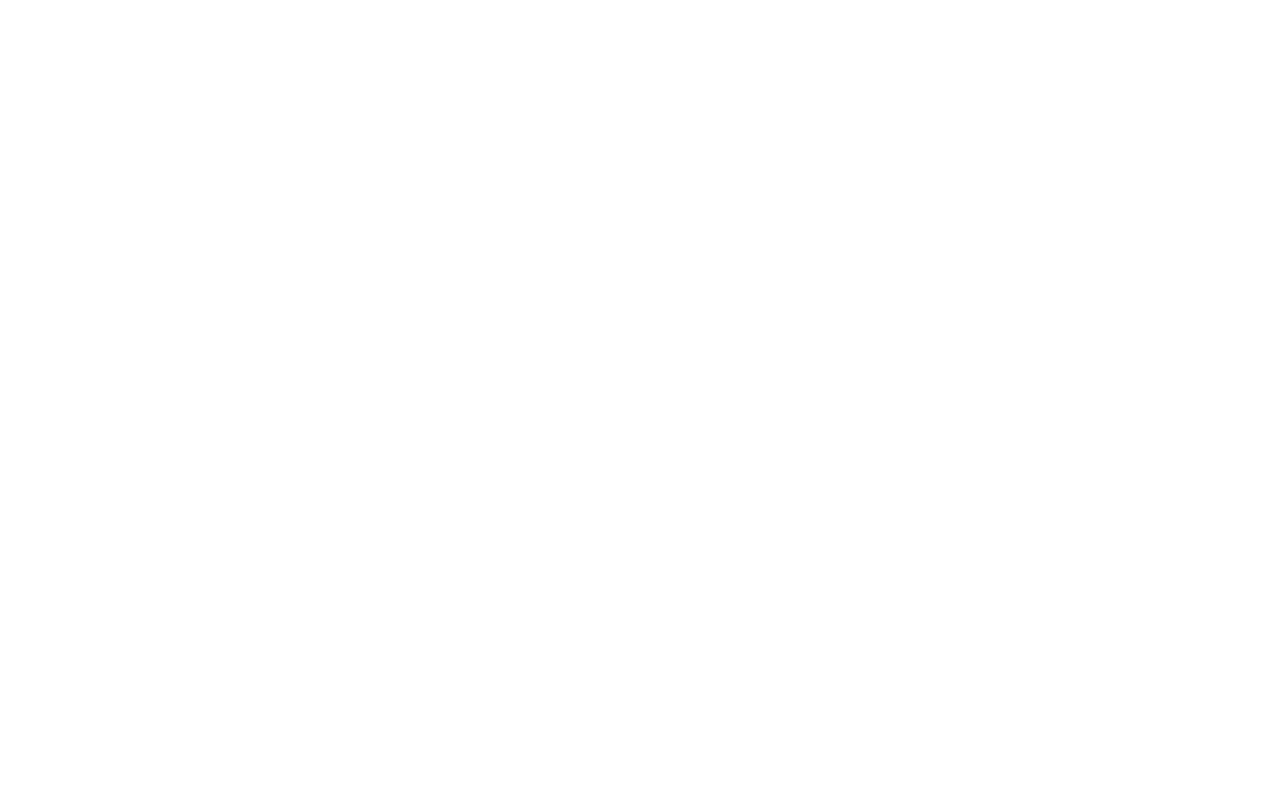
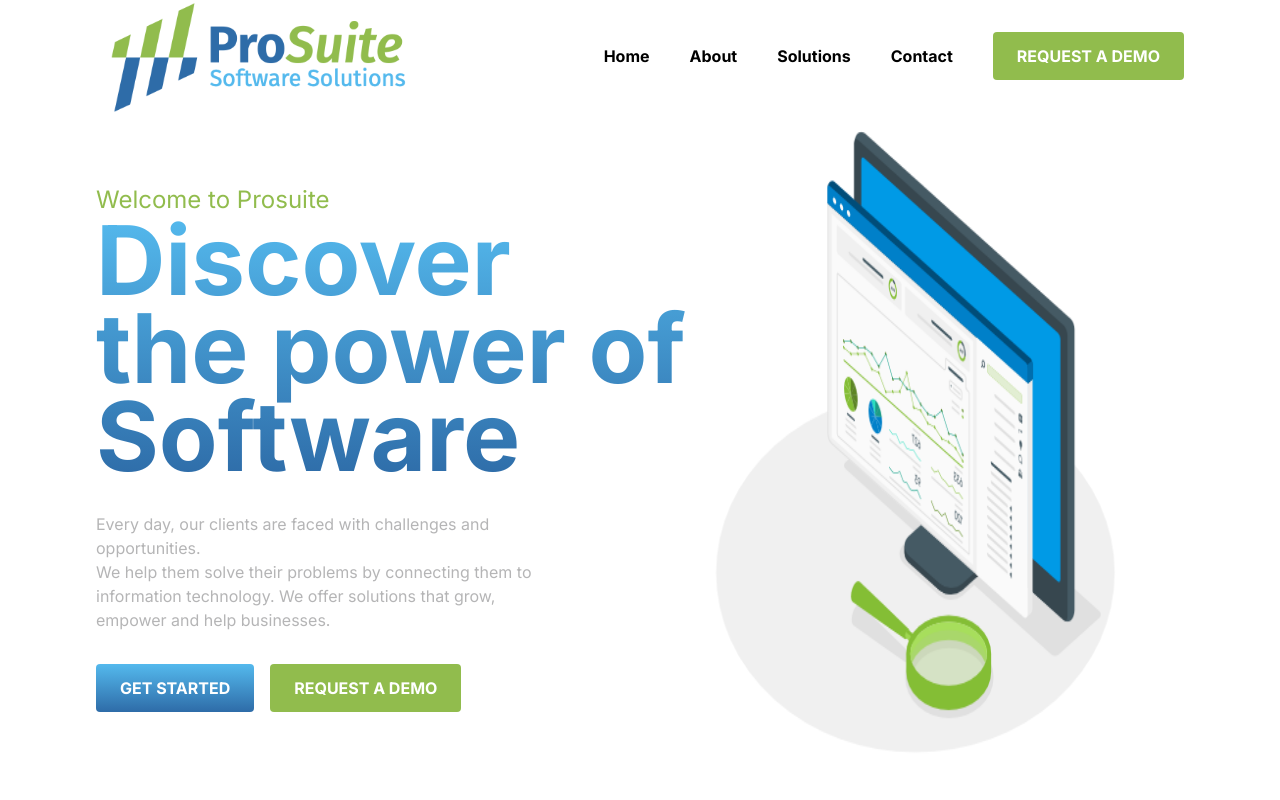
Before and after one commit to kgomotsowilbur/prosuite, a Next.js app: page / in a window 1280 px wide. Shown: the top 800 px of the page. Built offline with nearby package versions, Linux system fonts and the light colour scheme.

Commit message:
Header and home page

```diff
--- /dev/null
+++ b/src/app/components/about.tsx
@@ -0,0 +1,11 @@
+"use client";
+
+import Image from "next/image";
+
+export default function About() {
+    return (
+      <div className="w-full h-full bg-purple">
+
+      </div>
+    );
+  }
--- /dev/null
+++ b/src/app/components/contact.tsx
@@ -0,0 +1,11 @@
+"use client";
+
+import Image from "next/image";
+
+export default function Contact() {
+    return (
+      <div className="w-full h-full bg-purple">
+
+      </div>
+    );
+  }
--- /dev/null
+++ b/src/app/components/getStartedButton.tsx
@@ -0,0 +1,9 @@
+"use client";
+
+export default function GetStartedButton() {
+    return (
+        <button className="py-3 px-6 grid place-items-center cursor-pointer bg-gradient-to-b from-lightblue to-blue h-fit rounded">
+            <h1 className="font-montserrat font-bold font-base text-white">GET STARTED</h1>
+        </button>
+    );
+  }
--- a/src/app/components/header.tsx
+++ b/src/app/components/header.tsx
@@ -1,9 +1,38 @@
 "use client";
 
+import Image from "next/image";
+import Link from "next/link";
+import DemoButton from "./reqDemoButton";
+
 export default function Header() {
+    const arrHead = [{name: "Home", link: "#home"},
+    {name: "About", link: "#about"},
+    {name: "Solutions", link: "#solutions"},
+    {name: "Contact", link: "#contact"},]
+
     return (
-      <div className="w-full flex flex-row">
-
+      <div className="sticky top-6 flex flex-row w-full px-24 h-16">
+        <div className="flex flex-col h-full justify-center">
+            <Image
+                alt=""
+                src="/logo.png"
+                width={190}
+                height={110}
+                className="h-auto w-auto"
+            />
+        </div>
+        <div className="w-full flex flex-row justify-end gap-10">
+            {
+                arrHead?.map((value) => (
+                    <div className="flex flex-col justify-center h-full">
+                        <Link href={value.link} className="font-montserrat font-bold font-base">{value.name}</Link>
+                    </div>
+                ))
+            }
+            <div className="flex flex-col h-full justify-center">
+                <DemoButton/>
+            </div>
+        </div>
       </div>
     );
   }
--- /dev/null
+++ b/src/app/components/home.tsx
@@ -0,0 +1,34 @@
+"use client";
+
+import Image from "next/image";
+import DemoButton from "./reqDemoButton";
+import GetStartedButton from "./getStartedButton";
+
+export default function HomePage() {
+    return (
+      <div className="w-full h-full py-4 flex flex-row">
+        <div className="flex flex-col h-full w-[55%] justify-center">
+            <div className="flex flex-col h-fit w-full gap-8">
+                <div className="flex flex-col">
+                    <h1 className="font-opensans text-suite text-2xl">Welcome to Prosuite</h1>
+                    <h1 className="gradientText">Discover<br/>the power of<br/>Software</h1>
+                </div>
+                <h1 className="font-opensans text-grey text-base w-[80%]">Every day, our clients are faced with challenges and opportunities.<br/>We help them solve their problems by connecting them to information technology. We offer solutions that grow,<br/>empower and help businesses.</h1>
+                <div className="flex flex-row gap-4">
+                    <GetStartedButton/>
+                    <DemoButton/>
+                </div>
+            </div>
+        </div>
+        <div className="grid place-items-center w-[45%] h-full">
+            <Image
+                alt=""
+                src={"/pro.png"}
+                width={400}
+                height={500}
+                className="w-auto h-full"
+            />
+        </div>
+      </div>
+    );
+  }
--- /dev/null
+++ b/src/app/components/reqDemoButton.tsx
@@ -0,0 +1,9 @@
+"use client";
+
+export default function DemoButton() {
+    return (
+        <button className="py-3 px-6 grid place-items-center cursor-pointer bg-suite h-fit rounded">
+            <h1 className="font-montserrat font-bold font-base text-white">REQUEST A DEMO</h1>
+        </button>
+    );
+  }
--- /dev/null
+++ b/src/app/components/solutions.tsx
@@ -0,0 +1,11 @@
+"use client";
+
+import Image from "next/image";
+
+export default function Solutions() {
+    return (
+      <div className="w-full h-full bg-purple">
+
+      </div>
+    );
+  }
--- a/src/app/globals.css
+++ b/src/app/globals.css
@@ -7,3 +7,12 @@
     text-wrap: balance;
   }
 }
+
+.gradientText {
+  font-size: 96px;
+  font-weight: 700;
+  line-height: 88px;
+  background: linear-gradient(#54B9ED, #2E6CA8); /* Customize your gradient colors */
+  -webkit-background-clip: text;
+  -webkit-text-fill-color: transparent;
+}
--- a/src/app/layout.tsx
+++ b/src/app/layout.tsx
@@ -2,7 +2,15 @@
 import { Inter } from "next/font/google";
 import "./globals.css";
 
-const inter = Inter({ subsets: ["latin"] });
+const montserrat = Inter({
+  subsets: ["latin"],
+  variable: "--font-montserrat"
+});
+
+const openSans = Inter({
+  subsets: ["latin"],
+  variable: "--font-open-sans"
+});
 
 export const metadata: Metadata = {
   title: "Create Next App",
@@ -16,7 +24,9 @@
 }>) {
   return (
     <html lang="en">
-      <body className={inter.className}>{children}</body>
+      <body className={`${montserrat.className}, ${openSans.className}`}>
+        {children}
+      </body>
     </html>
   );
 }
--- a/src/app/page.tsx
+++ b/src/app/page.tsx
@@ -1,10 +1,25 @@
-import Image from "next/image";
+import About from "./components/about";
+import Contact from "./components/contact";
 import Header from "./components/header";
+import HomePage from "./components/home";
+import Solutions from "./components/solutions";
 
 export default function Home() {
   return (
-    <main className="w-screen min-h-screen flex flex-col">
+    <main className="max-w-screen min-h-screen flex flex-col">
       <Header/>
+      <div id="home" className="flex h-screen w-full -mt-16 pt-24 px-24">
+        <HomePage/>
+      </div>
+      <div id="about" className="flex h-screen w-full pt-24 px-24">
+        <About/>
+      </div>
+      <div id="solutions" className="flex h-screen w-full pt-24 px-24">
+        <Solutions/>
+      </div>
+      <div id="contact" className="flex h-screen w-full pt-24">
+        <Contact/>
+      </div>
     </main>
   );
 }
--- a/tailwind.config.ts
+++ b/tailwind.config.ts
@@ -14,6 +14,28 @@
           "conic-gradient(from 180deg at 50% 50%, var(--tw-gradient-stops))",
       },
     },
+    fontFamily: {
+      sans: ['var(--font-inter)'],
+      mono: ['var(--font-roboto-mono)'],
+      montserrat: ['var(--font-montserrat)'],
+      opensans: ['var(--font-open-sans)']
+    },
+    colors: {
+      transparent: 'transparent',
+      current: 'currentColor',
+      'white': '#ffffff',
+      'purple': '#3f3cbb',
+      'midnight': '#121063',
+      'metal': '#565584',
+      'tahiti': '#3ab7bf',
+      'silver': '#ecebff',
+      'bubble-gum': '#ff77e9',
+      'bermuda': '#78dcca',
+      'suite': '#91BC4D',
+      'blue': '#2E6CA8',
+      'lightblue': '#54B9ED',
+      'grey': '#B5B5B6',
+    },
   },
   plugins: [],
 };
```
Also changed, not shown: public/logo.png (added), public/pro.png (added).
